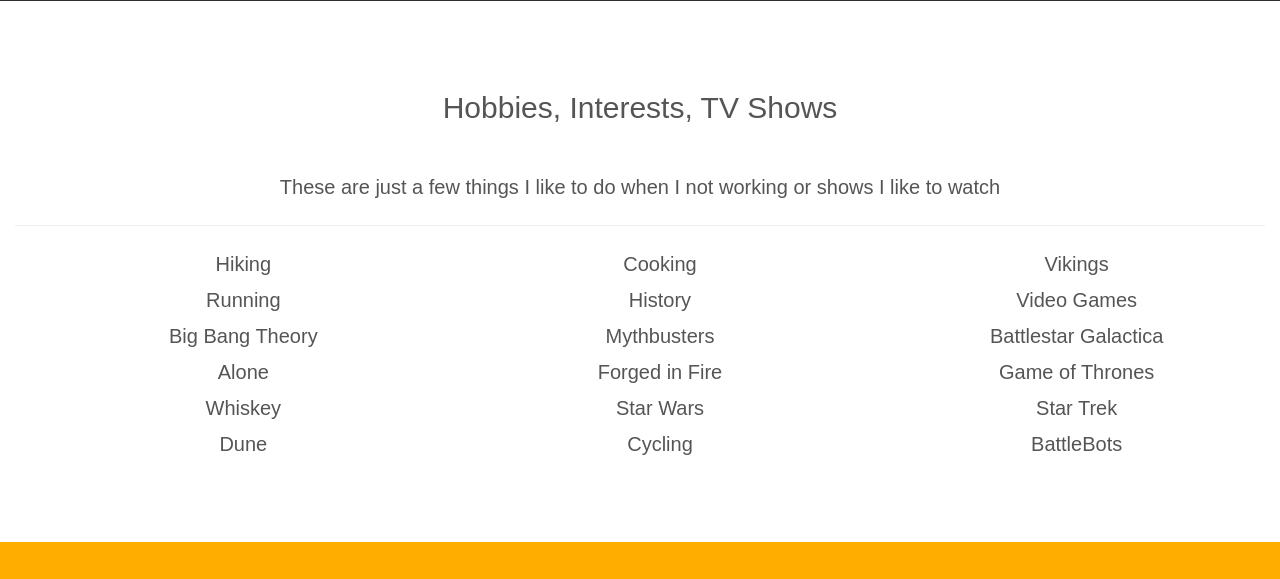
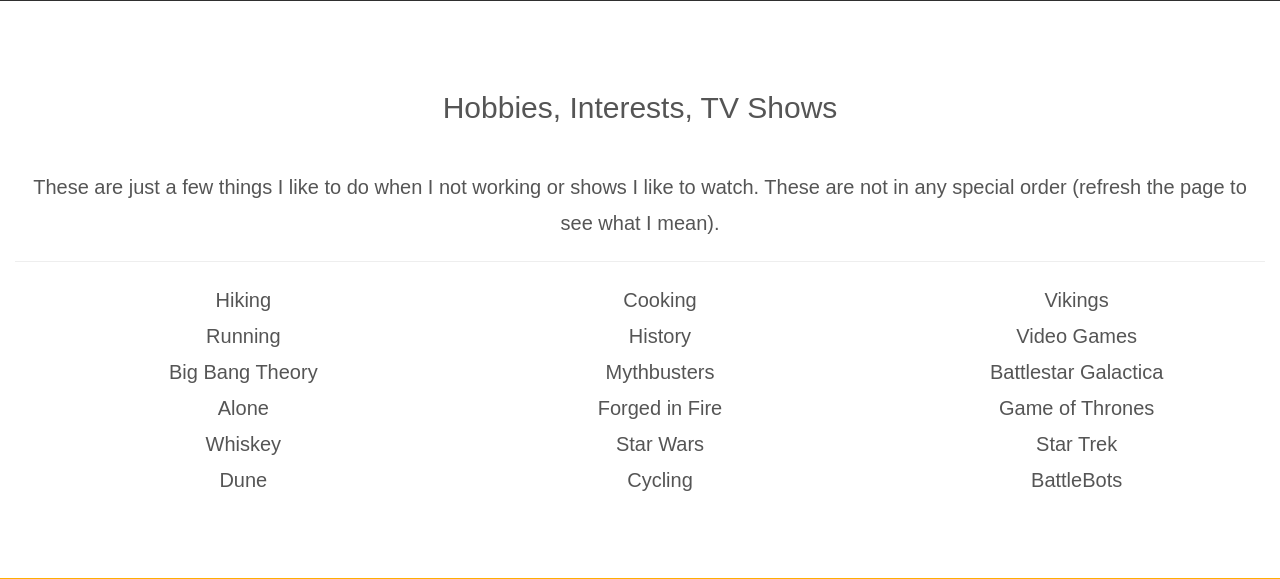
Before and after one commit to codinghavoc13/codingHavoc, a Django app: page / in a window 1280 px wide. Shown: the part 1184-1763 px from the top of the page. Run offline with Django 4.2, Linux system fonts and the light colour scheme; some libraries are stand-ins or nearby versions.

Commit message:
202311181055 - spelling corrections

```diff
--- a/main/templates/main/about.html
+++ b/main/templates/main/about.html
@@ -33,7 +33,7 @@ Coding Havoc - About
 <hr>
 <div>
     <h3>US Army Signal Corps Officer</h3>
-    <p>Anyone familiar with the military knows you bounce around a lot and where a lot of hats. Near the end of my time in uniform, I started the path leading me towards the world of software development. I started with an 'application' built using Microsoft Access using it's forms as the user interface. I was able to build out a rough setup that would have allowed multiple users to submit information back to a backend Access database.</p>
+    <p>Anyone familiar with the military knows you bounce around a lot and wear a lot of hats. Near the end of my time in uniform, I started the path leading me towards the world of software development. I started with an 'application' built using Microsoft Access using it's forms as the user interface. I was able to build out a rough setup that would have allowed multiple users to submit information back to a backend Access database.</p>
     <p>While working on this one, I was recommended to another team to help transition their tracking system from a monolithic Excel spreadsheet to a more user friendly system. Before I was able to finish this project, we found out that another team had developed a similar system at the US Army headquarters.</p>
     <p>I consider that time well worth it as it allowed me to pick up a fair amount of knowledge working with SQL.</p>
 </div>
--- a/main/templates/main/index.html
+++ b/main/templates/main/index.html
@@ -48,7 +48,7 @@ Coding Havoc - Home
 <!-- Fourth Container Hobbies -->
 <div class="container-fluid bg-4 text-center">
     <h2 class="margin">Hobbies, Interests, TV Shows</h2>
-    <p>These are just a few things I like to do when I not working or shows I like to watch</p>
+    <p>These are just a few things I like to do when I not working or shows I like to watch. These are not in any special order (refresh the page to see what I mean).</p>
     <hr>
     {% load static %}
     <div class="col-md-4">
```
